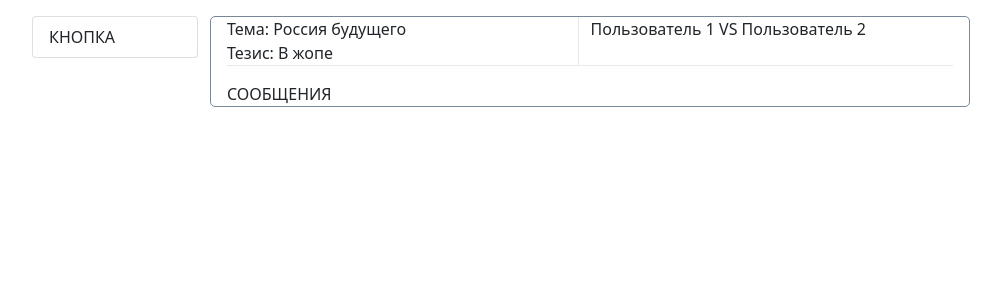
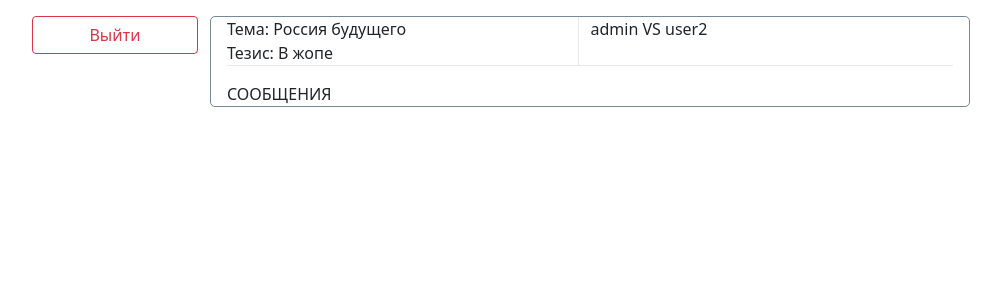
Before and after one commit to Melikhov-p/debat-online, a Django app: page /debat/26 in a window 1280 px wide. Shown: the part 54-354 px from the top of the page, without its empty margins (50-1051 px from the left). Run offline with Django 3.2, Linux system fonts and the light colour scheme; data comes from the database, SQL or seed files in the repository; both versions use the stored data as it was after the commit.

Commit message:
add limit 2 user for debat, func add-opponent added

```diff
--- a/main/urls.py
+++ b/main/urls.py
@@ -13,4 +13,5 @@ urlpatterns = [
     path('register/', register, name='register'),
     path('all_themes/', all_themes, name='all_themes'),
     path('delete_debat/<int:debat_id>', delete_debat, name='delete_debat'),
+    path('add_opponent/<int:debat_id>', add_opponent, name='add_opponent'),
 ]
--- a/main/views.py
+++ b/main/views.py
@@ -23,6 +23,7 @@ class HomeDebat(ListView):
         context = super().get_context_data(**kwargs)
         context['title'] = 'Главная'
         return context
+
 
 
 def offer_theme(request):
@@ -84,6 +85,9 @@ class DebatPage(ListView):
     def get_queryset(self):
         return Debat.objects.get(id=self.kwargs['debat_id'])
 
+def add_opponent(request, debat_id):
+    Debat.objects.get(id=debat_id).members.add(request.user.id)
+    return redirect('debat_page', debat_id)
 
 def user_login(request):
     if request.method == 'POST':
--- a/templates/debat_page.html
+++ b/templates/debat_page.html
@@ -1,12 +1,19 @@
 {% extends 'base.html' %}
+{{ add_opponent }}
 {% block content %}
     <div class="container">
         <div class="row">
             <div class="col-md-2 mt-3">
                 <div class="list-group">
-                    <a href="#" class="list-group-item list-group-item-action" aria-current="true">
-                        КНОПКА
+                    {% if debats.members.count < 2 %}
+                    <a href="{% url 'add_opponent' debats.id%}" class="btn btn-outline-primary" aria-current="true">
+                        Вступить в дебаты
                     </a>
+                    {% else %}
+                    <a href="#" class="btn btn-outline-danger" aria-current="true">
+                        Выйти
+                    </a>
+                    {% endif %}
                 </div>
             </div>
             <div class="col-md-8 mt-3 border-content">
@@ -17,7 +24,7 @@
                             Тезис: {{ debats.thesis }}
                         </div>
                         <div class="col-sm">
-                            Пользователь 1 VS Пользователь 2
+                            {{ debats.members.all.0 }} VS {{ debats.members.all.1 }}
                         </div>
                     </div>
                     <div class="row">
--- a/templates/index.html
+++ b/templates/index.html
@@ -64,7 +64,7 @@
                     <div class="card-body">
                         <h5 class="card-title">Оппонент: {{ debat.members.all.0 }}</h5>
                         <p class="card-text">Тезис: "{{ debat.thesis }}"</p>
-                        <a href="{% url 'debat_page' debat.id%}" class="btn btn-primary">Вступить в дебаты</a>
+                        <a href="{% url 'debat_page' debat.id%}" class="btn btn-primary {% if debat.members.count == 2 %} disabled {% endif %}" >Вступить в дебаты</a>
                     </div>
                 </div>
                 {% endfor %}
```
Also changed, not shown: db.sqlite3.
